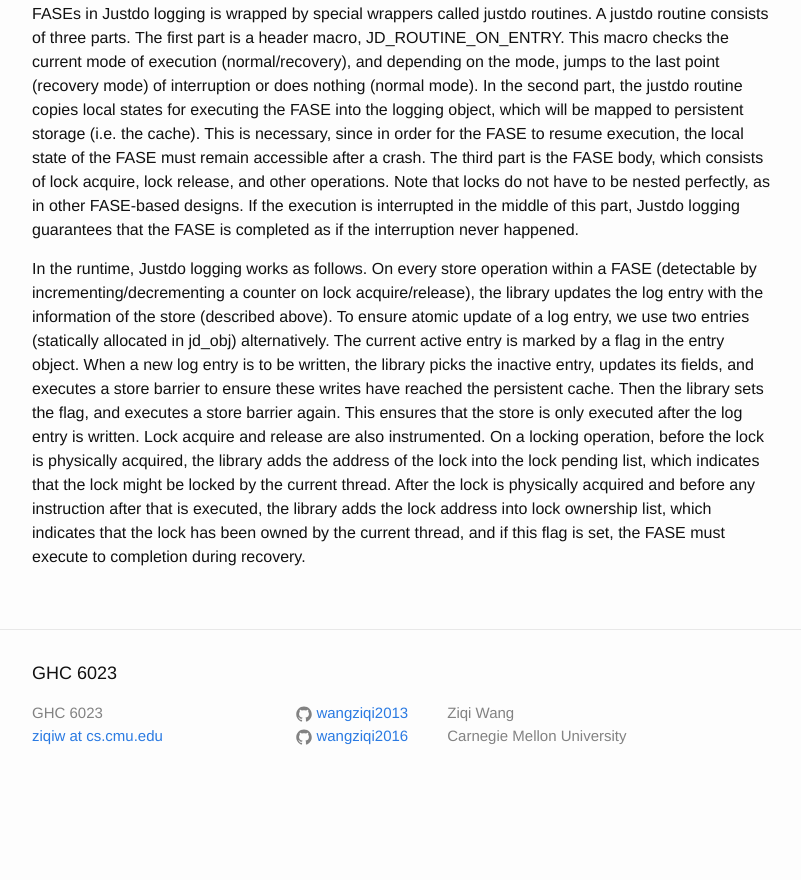
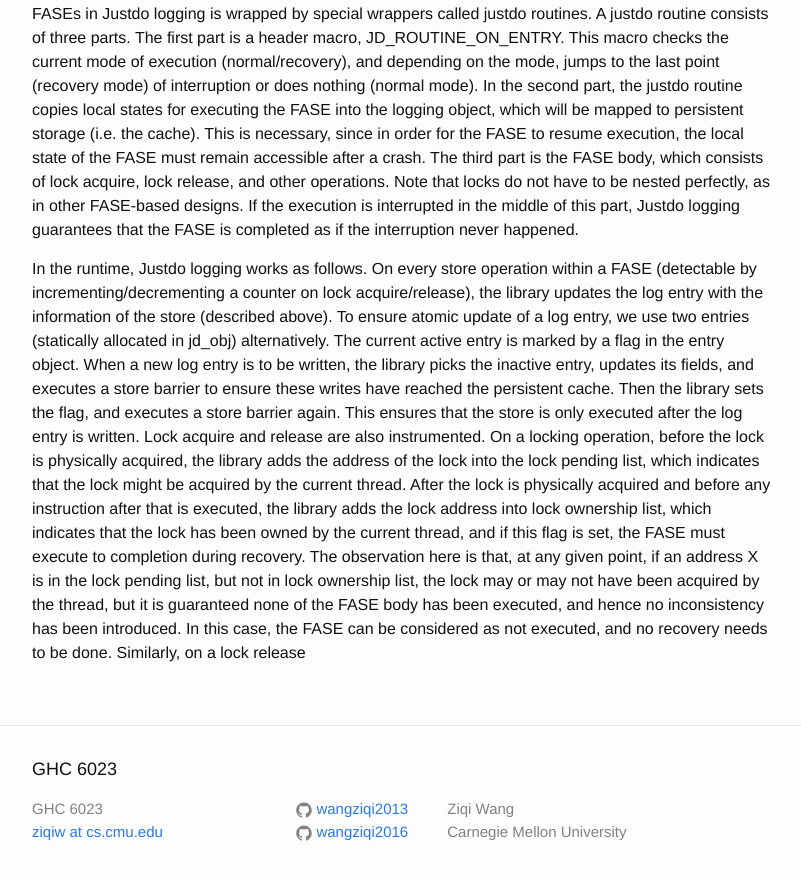
Before and after one commit to wangziqi2013/wangziqi2013.github.io, a Jekyll site: the page built from _posts/2019-08-08-justdo.markdown, in a window 1280 px wide and 900 px high, scrolled down 2014 px. Shown: the top 880 px of the window, without its empty margins (238-1039 px from the left). Built offline with Jekyll 4.4.1, drawn with Linux system fonts in a browser that asks for light colours; before the commit the page ends 2821 px from its top, so only the background shows below that.

Commit message:
Adding lock observation

```diff
--- a/_posts/2019-08-08-justdo.markdown
+++ b/_posts/2019-08-08-justdo.markdown
@@ -86,7 +86,10 @@ entry is marked by a flag in the entry object. When a new log entry is to be wri
 updates its fields, and executes a store barrier to ensure these writes have reached the persistent cache. Then the library
 sets the flag, and executes a store barrier again. This ensures that the store is only executed after the log entry is written.
 Lock acquire and release are also instrumented. On a locking operation, before the lock is physically acquired, the library
-adds the address of the lock into the lock pending list, which indicates that the lock might be locked by the current thread.
+adds the address of the lock into the lock pending list, which indicates that the lock might be acquired by the current thread.
 After the lock is physically acquired and before any instruction after that is executed, the library adds the lock address
 into lock ownership list, which indicates that the lock has been owned by the current thread, and if this flag is set, the
-FASE must execute to completion during recovery.
+FASE must execute to completion during recovery. The observation here is that, at any given point, if an address X is in the
+lock pending list, but not in lock ownership list, the lock may or may not have been acquired by the thread, but it is guaranteed
+none of the FASE body has been executed, and hence no inconsistency has been introduced. In this case, the FASE can be
+considered as not executed, and no recovery needs to be done. Similarly, on a lock release
```
